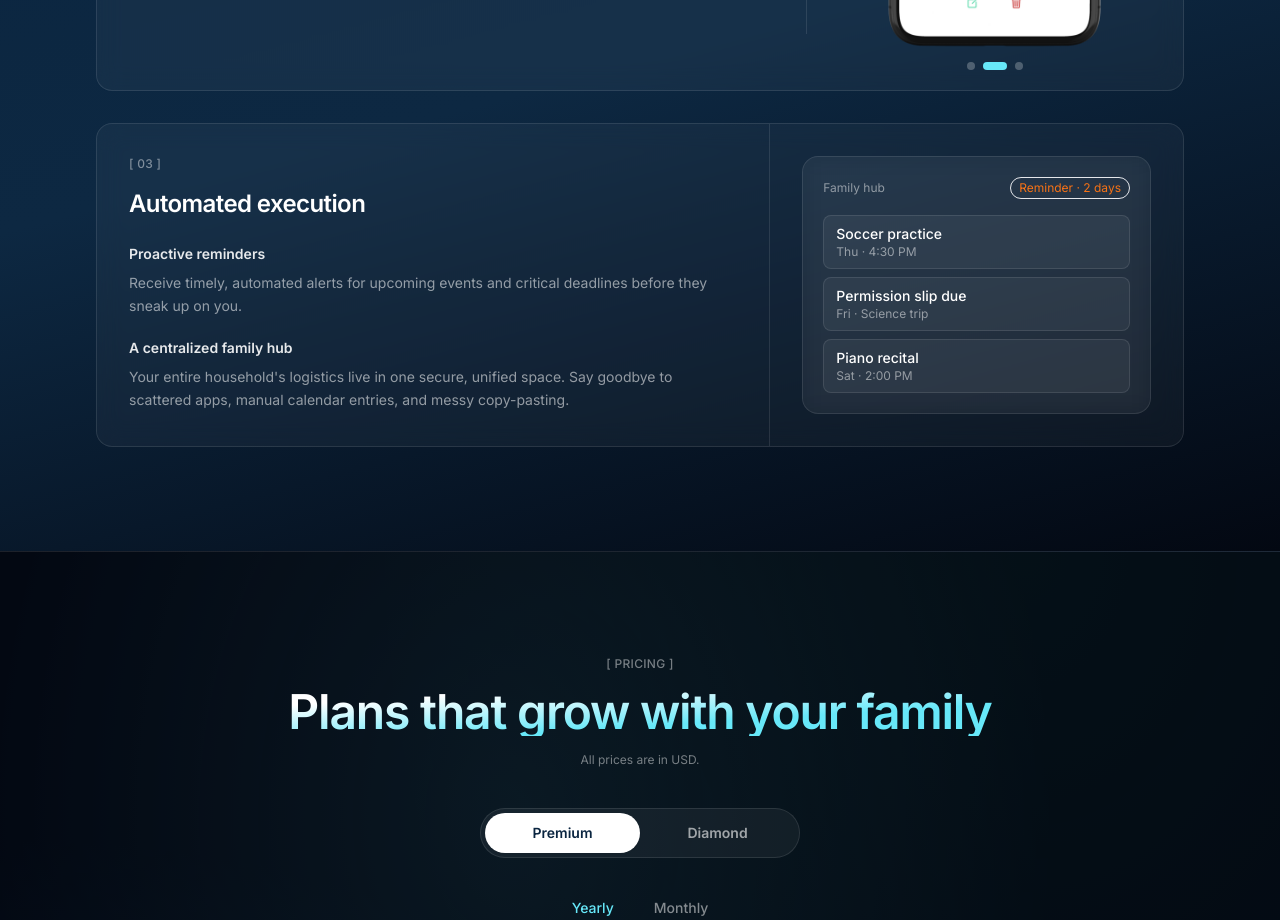
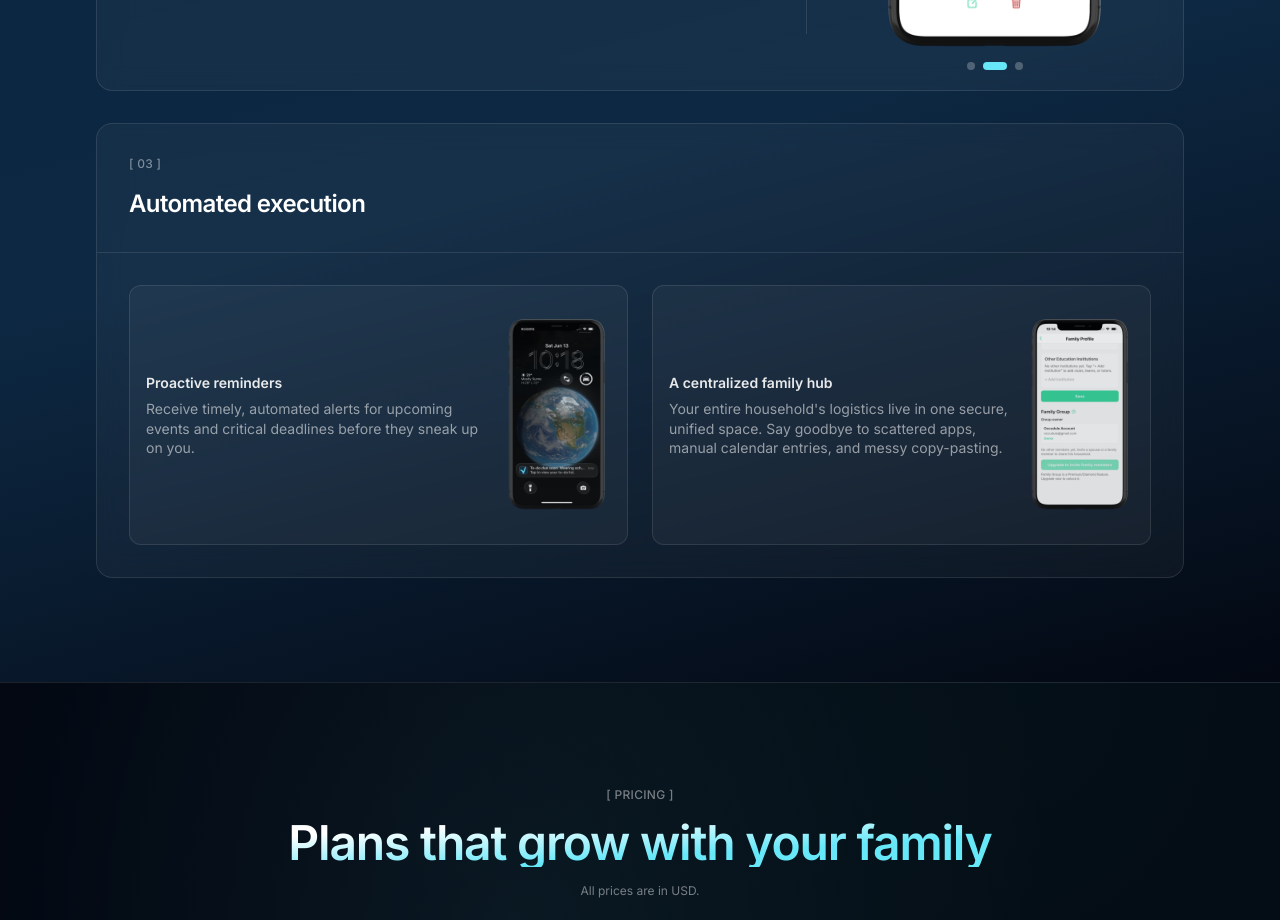
Before and after one commit to linkmind/Occudule-Web, a Next.js app: page / in a window 1280 px wide. Shown: the part 6540-7460 px from the top of the page. Built offline with nearby package versions, Linux system fonts and the light colour scheme.

Commit message:
automated execution demo done

```diff
--- /dev/null
+++ b/components/FamilyHubDemo.tsx
@@ -0,0 +1,38 @@
+"use client";
+
+import { PhoneDemoCarousel } from "@/components/PhoneDemoCarousel";
+
+const FAMILY_HUB_DEMO_IMAGES = [
+  {
+    src: "/how-it-works/family_hub/16.png",
+    alt: "Family hub demo step 1 — unified household calendar",
+  },
+  {
+    src: "/how-it-works/family_hub/17.png",
+    alt: "Family hub demo step 2 — shared events and logistics in one place",
+  },
+] as const;
+
+type FamilyHubDemoProps = {
+  layout?: "compact" | "full";
+  title?: string;
+  body?: string;
+};
+
+export function FamilyHubDemo({
+  layout = "compact",
+  title,
+  body,
+}: FamilyHubDemoProps) {
+  return (
+    <PhoneDemoCarousel
+      images={FAMILY_HUB_DEMO_IMAGES}
+      dialogTitle="Family hub demo"
+      dialogLabel="Automated execution"
+      triggerAriaLabel="Open family hub demo"
+      layout={layout}
+      title={title}
+      body={body}
+    />
+  );
+}
--- /dev/null
+++ b/components/RemindersDemo.tsx
@@ -0,0 +1,38 @@
+"use client";
+
+import { PhoneDemoCarousel } from "@/components/PhoneDemoCarousel";
+
+const REMINDERS_DEMO_IMAGES = [
+  {
+    src: "/how-it-works/reminders/14.png",
+    alt: "Proactive reminders demo step 1 — upcoming event alert",
+  },
+  {
+    src: "/how-it-works/reminders/15.png",
+    alt: "Proactive reminders demo step 2 — deadline notification",
+  },
+] as const;
+
+type RemindersDemoProps = {
+  layout?: "compact" | "full";
+  title?: string;
+  body?: string;
+};
+
+export function RemindersDemo({
+  layout = "compact",
+  title,
+  body,
+}: RemindersDemoProps) {
+  return (
+    <PhoneDemoCarousel
+      images={REMINDERS_DEMO_IMAGES}
+      dialogTitle="Proactive reminders demo"
+      dialogLabel="Automated execution"
+      triggerAriaLabel="Open proactive reminders demo"
+      layout={layout}
+      title={title}
+      body={body}
+    />
+  );
+}
--- a/components/StepsSection.tsx
+++ b/components/StepsSection.tsx
@@ -1,6 +1,8 @@
+import { FamilyHubDemo } from "@/components/FamilyHubDemo";
 import { GmailSetupDemo } from "@/components/GmailSetupDemo";
 import { MicrosoftSetupDemo } from "@/components/MicrosoftSetupDemo";
 import { ProcessingDemo } from "@/components/ProcessingDemo";
+import { RemindersDemo } from "@/components/RemindersDemo";
 import { SectionHeader } from "@/components/SectionHeader";
 
 type ContentNode = {
@@ -78,33 +80,15 @@ function ConnectProviderVisual({ nodes }: { nodes: ContentNode[] }) {
   );
 }
 
-function ExecutionVisual() {
+function ExecutionVisual({ nodes }: { nodes: ContentNode[] }) {
+  const [reminders, familyHub] = nodes;
+
   return (
-    <div className="glass-card p-5" aria-hidden>
-      <div className="flex items-center justify-between text-xs text-white/50">
-        <span>Family hub</span>
-        <span className="rounded-full border border-cta/30 bg-cta/10 px-2 py-0.5 text-cta">
-          Reminder · 2 days
-        </span>
-      </div>
-      <ul className="mt-4 space-y-2">
-        {[
-          { title: "Soccer practice", meta: "Thu · 4:30 PM" },
-          { title: "Permission slip due", meta: "Fri · Science trip" },
-          { title: "Piano recital", meta: "Sat · 2:00 PM" },
-        ].map((item) => (
-          <li key={item.title} className="rounded-lg border border-white/10 bg-white/5 px-3 py-2">
-            <p className="text-sm font-medium text-white">{item.title}</p>
-            <p className="text-xs text-white/50">{item.meta}</p>
-          </li>
-        ))}
-      </ul>
+    <div className="grid grid-cols-1 gap-4 sm:grid-cols-2 sm:gap-6">
+      <RemindersDemo layout="full" title={reminders.title} body={reminders.body} />
+      <FamilyHubDemo layout="full" title={familyHub.title} body={familyHub.body} />
     </div>
   );
-}
-
-function StepVisual() {
-  return <ExecutionVisual />;
 }
 
 export function StepsSection() {
@@ -165,25 +149,17 @@ export function StepsSection() {
                   </div>
                 </article>
               ) : (
-                <article className="glass-card overflow-hidden lg:grid lg:grid-cols-[1fr,minmax(280px,38%)] lg:gap-0">
-                  <div className="border-b border-white/10 p-6 md:p-8 lg:border-b-0 lg:border-r">
+                <article className="glass-card overflow-hidden">
+                  <div className="p-6 md:p-8">
                     <p className="text-xs font-medium tracking-wide text-white/45">
                       [ {s.step} ]
                     </p>
                     <h3 className="mt-4 text-xl font-semibold tracking-tight text-white md:text-2xl">
                       {s.title}
                     </h3>
-                    <ul className="mt-6 space-y-5">
-                      {s.nodes.map((node) => (
-                        <li key={node.title}>
-                          <h4 className="text-sm font-semibold text-white/90">{node.title}</h4>
-                          <p className="mt-2 text-sm leading-relaxed text-white/55">{node.body}</p>
-                        </li>
-                      ))}
-                    </ul>
                   </div>
-                  <div className="bg-background-card/50 p-6 md:p-8">
-                    <StepVisual />
+                  <div className="border-t border-white/10 bg-background-card/50 p-6 md:p-8">
+                    <ExecutionVisual nodes={s.nodes} />
                   </div>
                 </article>
               )}
```
